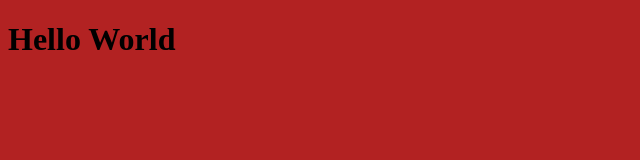
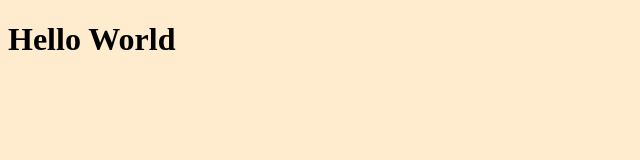
Before and after one commit to MuhammadArsalan101/Chase_Table, a plain HTML site: page index.html in a window 1280 px wide. Shown: the whole page, without its empty margins (0-640 px from the left). Drawn offline with Linux system fonts and the light colour scheme.

Commit message:
Revert "testing1"
This reverts commit 9434e6938104dbf48bad08406668c86b1607cb4b.

```diff
--- a/style.css
+++ b/style.css
@@ -1,3 +1,3 @@
 body{
-    background-color: firebrick;
+    background-color: blanchedalmond;
 }
```
